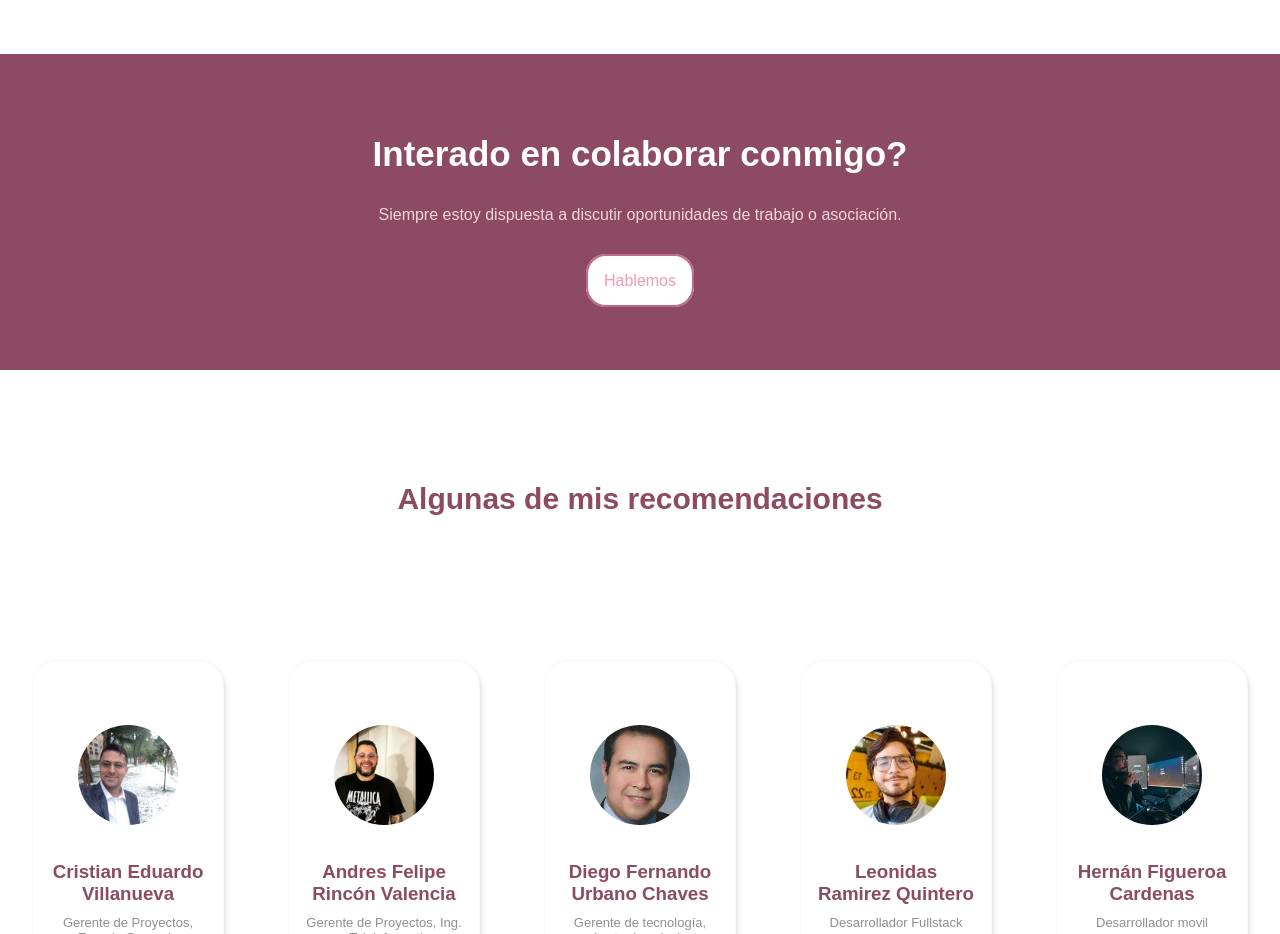
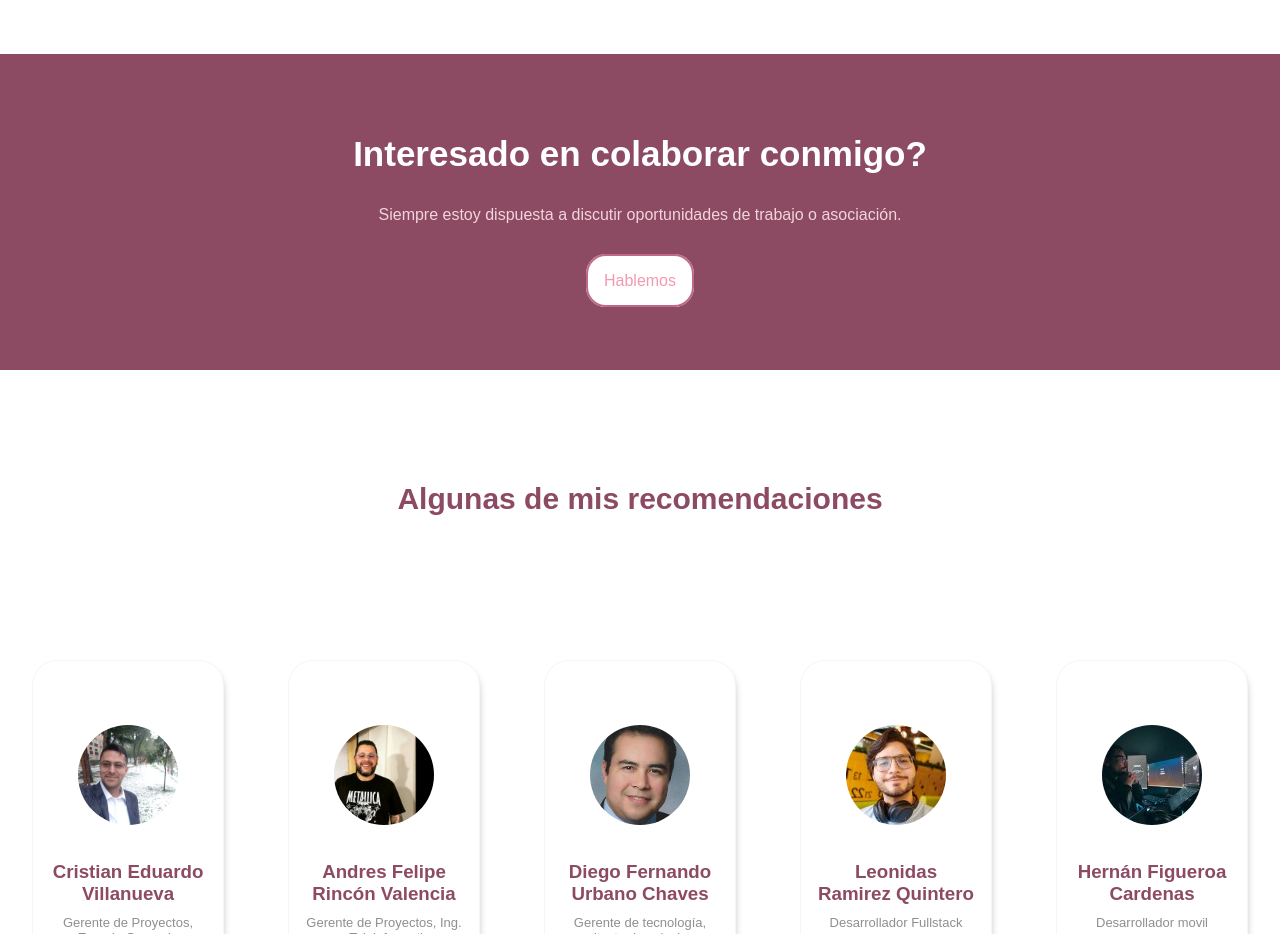
Before and after one commit to Wen-Estevez/Portfolio, a plain HTML site: page index.html in a window 1280 px wide. Shown: the part 2200-3134 px from the top of the page. Drawn offline with nearby package versions, Linux system fonts and the light colour scheme.

Commit message:
Update index.html

```diff
--- a/index.html
+++ b/index.html
@@ -166,7 +166,7 @@
   </div>
 
   <div class="contact" id="contact">
-    <h2>Interado en colaborar conmigo?</h2>
+    <h2>Interesado en colaborar conmigo?</h2>
     <p>Siempre estoy dispuesta a discutir oportunidades de trabajo o asociación.</p>
     <a href="https://wa.link/zrs7rg" class="btn-contact">Hablemos</a>
   </div>
```
